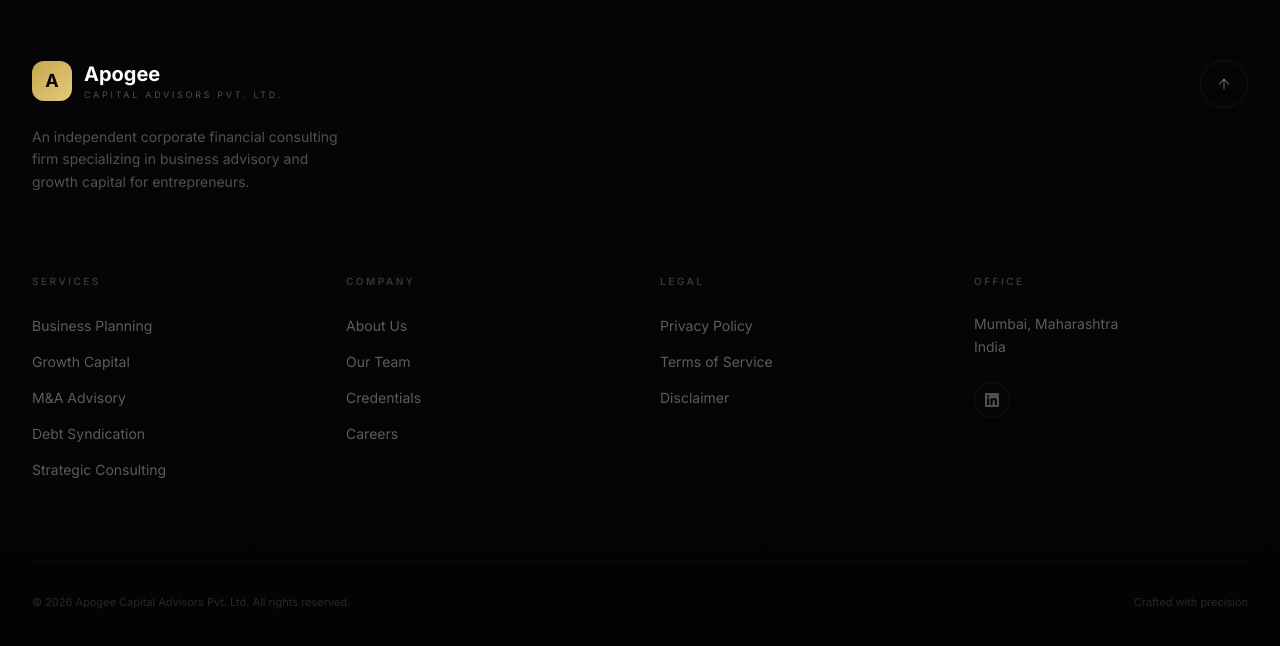
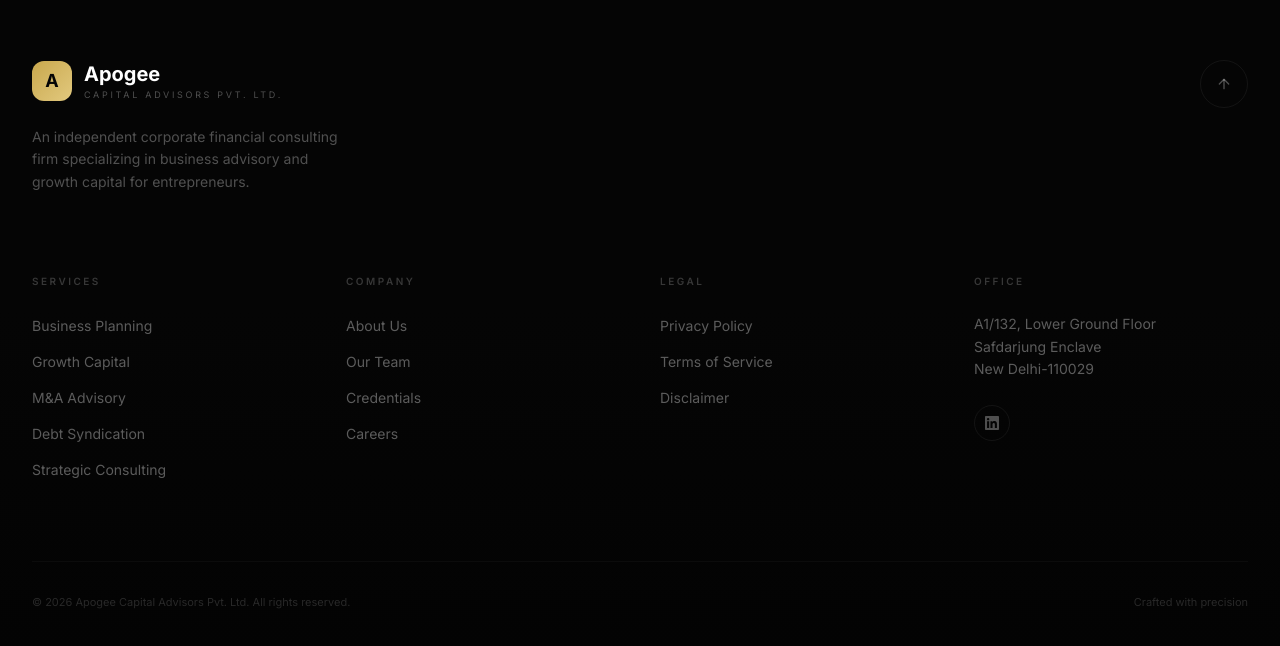
Before and after one commit to PareekPranjal/apogee-capital, a React (Vite) app: page /deals in a window 1280 px wide. Shown: the part 1411-2057 px from the top of the page. Built offline with nearby package versions, Linux system fonts and the light colour scheme.

Commit message:
address changes

```diff
--- a/src/components/About.jsx
+++ b/src/components/About.jsx
@@ -81,7 +81,7 @@ export default function About() {
               <div className="mt-10 space-y-6">
                 <p className="text-white/50 leading-[1.8] text-base lg:text-[17px]">
                   Apogee Capital Advisors Pvt. Ltd. is an independent corporate financial
-                  consulting firm headquartered in Mumbai. We specialize in
+                  consulting firm headquartered in New Delhi. We specialize in
                   business advisory services and growth capital acquisition for
                   entrepreneurs and management teams.
                 </p>
--- a/src/components/Contact.jsx
+++ b/src/components/Contact.jsx
@@ -4,7 +4,7 @@ import { MapPin, Mail, Phone, CheckCircle2, Send } from "lucide-react";
 import { Reveal, TextReveal, StaggerContainer, StaggerItem } from "./SmoothScroll";
 
 const contactInfo = [
-  { icon: MapPin, label: "Office", value: "Mumbai, Maharashtra, India" },
+  { icon: MapPin, label: "Office", value: "A1/132, Lower Ground Floor, Safdarjung Enclave, New Delhi-110029" },
   { icon: Mail, label: "Email", value: "info@apogeecapital.co.in", href: "mailto:info@apogeecapital.co.in" },
   { icon: Phone, label: "Phone", value: "+91 XXXX XXXX XX", href: "tel:+91" },
 ];
--- a/src/components/Footer.jsx
+++ b/src/components/Footer.jsx
@@ -76,9 +76,11 @@ export default function Footer() {
             <div>
               <h4 className="text-[10px] font-semibold tracking-[0.25em] uppercase text-white/20 mb-6">Office</h4>
               <p className="text-sm text-white/35 leading-relaxed">
-                Mumbai, Maharashtra
+                A1/132, Lower Ground Floor
                 <br />
-                India
+                Safdarjung Enclave
+                <br />
+                New Delhi-110029
               </p>
               <div className="mt-6 flex gap-3">
                 <a
--- a/src/components/Hero.jsx
+++ b/src/components/Hero.jsx
@@ -163,7 +163,7 @@ export default function Hero({ show = false }) {
               { value: 30, suffix: "+", label: "Years Experience" },
               { value: 25, suffix: "+", label: "Transactions" },
               { value: 100, suffix: "+", label: "Clients Served" },
-              { value: 0, label: "Headquarters", display: "Mumbai" },
+              { value: 0, label: "Headquarters", display: "New Delhi" },
             ].map((stat, i) => (
               <motion.div
                 key={stat.label}
--- a/src/components/Navbar.jsx
+++ b/src/components/Navbar.jsx
@@ -210,7 +210,7 @@ export default function Navbar({ show = false }) {
               transition={{ delay: 0.6 }}
               className="px-10 sm:px-16 pb-10 text-xs text-white/20 flex justify-between"
             >
-              <span>Mumbai, India</span>
+              <span>New Delhi, India</span>
               <span>&copy; {new Date().getFullYear()} Apogee</span>
             </motion.div>
           </motion.div>
```
